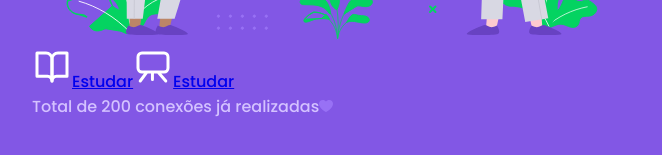
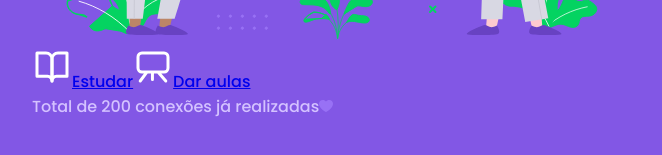
Before and after one commit to mateusvilione/proff-front, a React (Create React App) app: page / in a window 1280 px wide. Shown: the part 581-736 px from the top of the page, without its empty margins (258-920 px from the left). Built offline with nearby package versions, Linux system fonts and the light colour scheme.

Commit message:
estilo landing

```diff
--- a/src/pages/Landing/index.tsx
+++ b/src/pages/Landing/index.tsx
@@ -24,8 +24,8 @@
                         Estudar
                     </a>
                     <a href="#" className="give-classes">
-                        <img src={giveClassesIcon} alt="Estudar" />
-                        Estudar
+                        <img src={giveClassesIcon} alt="Dar aulas" />
+                        Dar aulas
                     </a>
                 </div>
                 <span className="total-connections">
```
